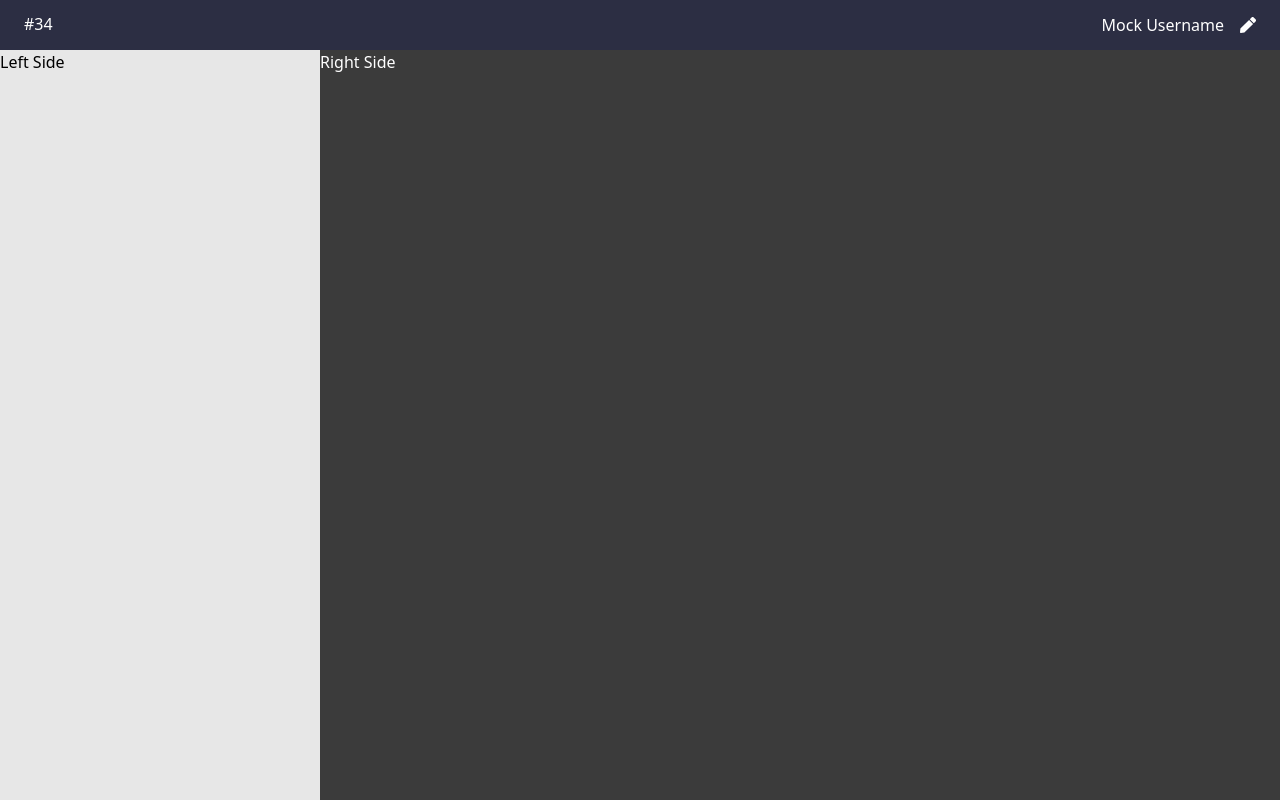
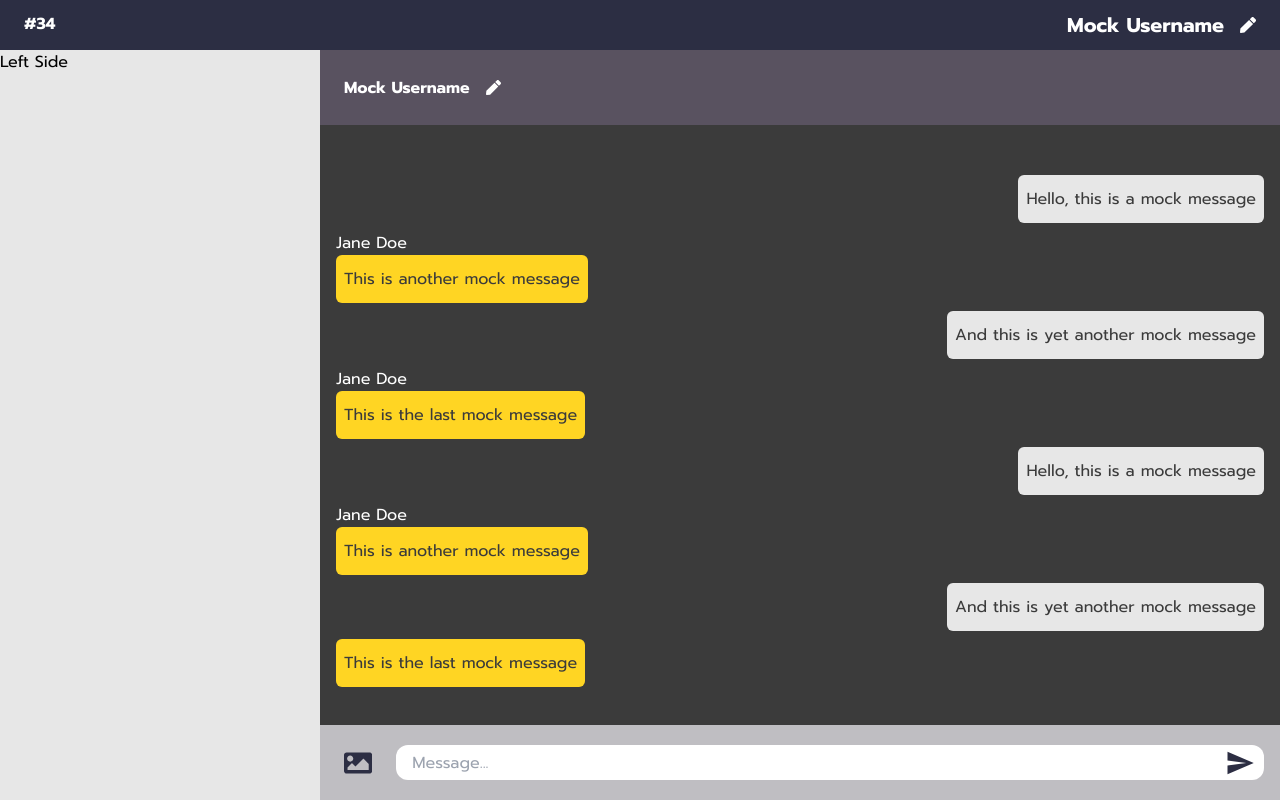
Before and after one commit to IamMrTeapot/ClientChatApplication, a React (Vite) app: page / in a window 1280 px wide. Built offline with nearby package versions, Linux system fonts and the light colour scheme.

Commit message:
feat: message mock

```diff
--- a/src/App.tsx
+++ b/src/App.tsx
@@ -4,7 +4,7 @@ import RightSide from "./components/RightSide";
 
 function App() {
   return (
-    <main className="w-full h-screen overflow-y-hidden">
+    <main className="w-full h-screen overflow-y-hidden font-prompt">
       <Header />
       <div className="flex bg-gray-400 h-full pt-[50px]">
         <div className="w-1/4 h-full">
--- a/src/components/Header.tsx
+++ b/src/components/Header.tsx
@@ -2,11 +2,11 @@ import { FaPen } from "react-icons/fa";
 
 export default function Header() {
   return (
-    <div className="absolute w-full bg-[#2C2E43] h-[50px] flex justify-between py-3 px-6 text-white">
+    <div className="absolute w-full bg-[#2C2E43] h-[50px] flex justify-between py-3 px-6 text-white font-bold">
       <div>#34</div>
       <div className="flex justify-between items-center gap-4">
-        <div>Mock Username</div>
-        <FaPen />
+        <div className="text-xl">Mock Username</div>
+        <FaPen className="cursor-pointer" />
       </div>
     </div>
   );
--- /dev/null
+++ b/src/components/Message.tsx
@@ -0,0 +1,24 @@
+export default function Message({
+  text,
+  isSender,
+  name,
+}: {
+  text: string;
+  isSender: boolean;
+  name?: string;
+}) {
+  return (
+    <div className={`w-full flex px-4 ${isSender ? "justify-end" : ""}`}>
+      <div>
+        {!isSender && <div>{name}</div>}
+        <div
+          className={`py-3 px-2 rounded-md ${
+            isSender ? "bg-[#E7E7E7]" : "bg-[#FFD523]"
+          }  text-[#3B3B3B] w-fit`}
+        >
+          {text}
+        </div>
+      </div>
+    </div>
+  );
+}
--- a/src/components/RightSide.tsx
+++ b/src/components/RightSide.tsx
@@ -1,3 +1,95 @@
+import { useState } from "react";
+import { FaImage, FaPen } from "react-icons/fa";
+import { MdSend } from "react-icons/md";
+import Message from "./Message";
+
+interface Message {
+  text: string;
+  isSender: boolean;
+  name?: string;
+}
+
+const mockMessageList: Message[] = [
+  {
+    text: "Hello, this is a mock message",
+    isSender: true,
+    name: "John Doe",
+  },
+  {
+    text: "This is another mock message",
+    isSender: false,
+    name: "Jane Doe",
+  },
+  {
+    text: "And this is yet another mock message",
+    isSender: true,
+  },
+  {
+    text: "This is the last mock message",
+    isSender: false,
+    name: "Jane Doe",
+  },
+  //mock more
+  {
+    text: "Hello, this is a mock message",
+    isSender: true,
+    name: "John Doe",
+  },
+  {
+    text: "This is another mock message",
+    isSender: false,
+    name: "Jane Doe",
+  },
+  {
+    text: "And this is yet another mock message",
+    isSender: true,
+  },
+  {
+    text: "This is the last mock message",
+    isSender: false,
+  },
+];
+
 export default function RightSide() {
-  return <div className="bg-[#3B3B3B] h-full text-white">Right Side</div>;
+  const name = "Mock Username";
+  const [inputMessage, setInputMessage] = useState("");
+  const [messageList, setMessageList] = useState<Message[]>(mockMessageList);
+
+  const handleSendMessage = () => {
+    alert(inputMessage);
+  };
+
+  return (
+    <div className="bg-[#3B3B3B] h-full text-white flex flex-col justify-between">
+      <div className="h-[10%] py-4 bg-[#595260] flex items-center px-6 font-bold gap-4 text-medium">
+        {name}
+        <FaPen size={15} className="cursor-pointer" />
+      </div>
+      <div className="pt-6 pb-3 overflow-auto flex flex-col gap-2">
+        {messageList.map((message, index) => (
+          <Message key={index} {...message} />
+        ))}
+      </div>
+      <div className="h-[10%] bg-[#bfbec2] flex items-center ps-6 pe-4 py-2 relative">
+        <FaImage size={30} color="#2C2E43" className="cursor-pointer" />
+        <input
+          className="bg-white ms-6 w-full h-[35px]
+          rounded-xl flex items-center justify-between
+          ps-4 pe-2 text-black outline-1"
+          placeholder="Message..."
+          type="text"
+          onChange={(e) => {
+            setInputMessage(e.target.value);
+          }}
+          value={inputMessage}
+        />
+        <MdSend
+          color="#2C2E43"
+          size={30}
+          className="absolute right-[25px] cursor-pointer"
+          onClick={handleSendMessage}
+        />
+      </div>
+    </div>
+  );
 }
--- a/src/index.css
+++ b/src/index.css
@@ -1,3 +1,5 @@
+@import url("https://fonts.googleapis.com/css2?family=Prompt:ital,wght@0,100;0,200;0,300;0,400;0,500;0,600;0,700;0,800;0,900;1,100;1,200;1,300;1,400;1,500;1,600;1,700;1,800;1,900&display=swap");
+
 @tailwind base;
 @tailwind components;
 @tailwind utilities;
--- a/tailwind.config.js
+++ b/tailwind.config.js
@@ -2,7 +2,11 @@
 export default {
   content: ["./index.html", "./src/**/*.{js,ts,jsx,tsx}"],
   theme: {
-    extend: {},
+    extend: {
+      fontFamily: {
+        prompt: ["Prompt", "sans-serif"],
+      },
+    },
   },
   plugins: [],
 };
```
